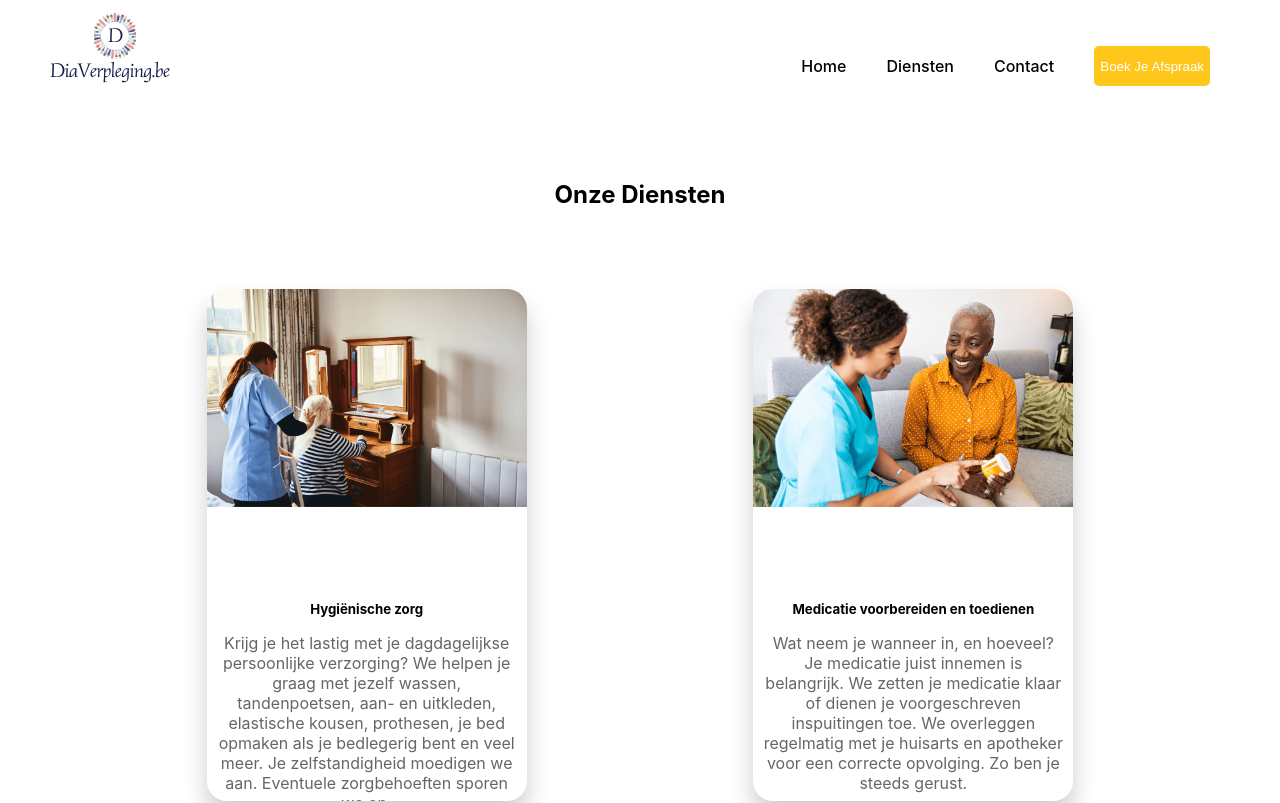
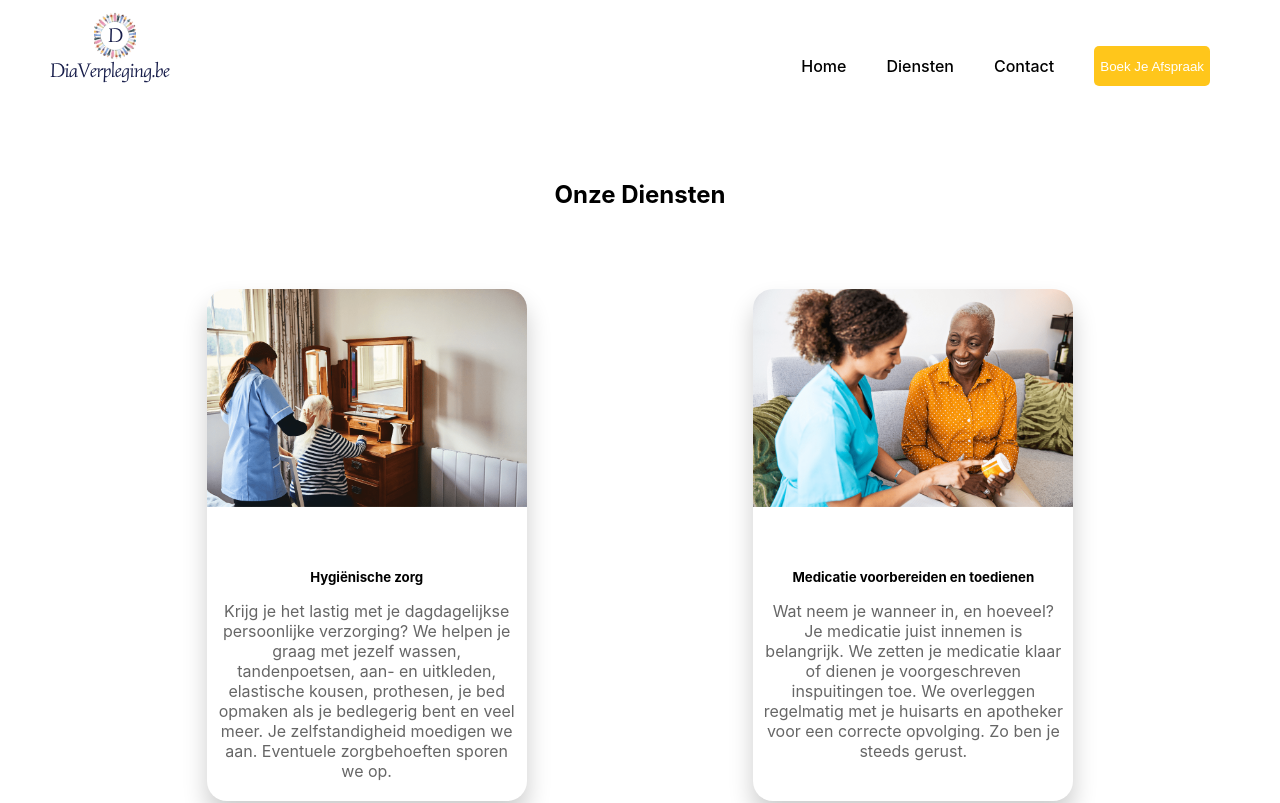
Before and after one commit to manziEric/diaverpleging, a Next.js app: page /diensten in a window 1280 px wide. Shown: the top 803 px of the page. Built offline with nearby package versions, Linux system fonts and the light colour scheme.

Commit message:
update: style diensten

```diff
--- a/styles/serviceCard.module.css
+++ b/styles/serviceCard.module.css
@@ -58,7 +58,7 @@
 }
 
 .content {
-  margin-top: 3.5rem;
+  margin-top: 1.5rem;
   padding-left: 10px;
   padding-right: 10px;
 }
```
